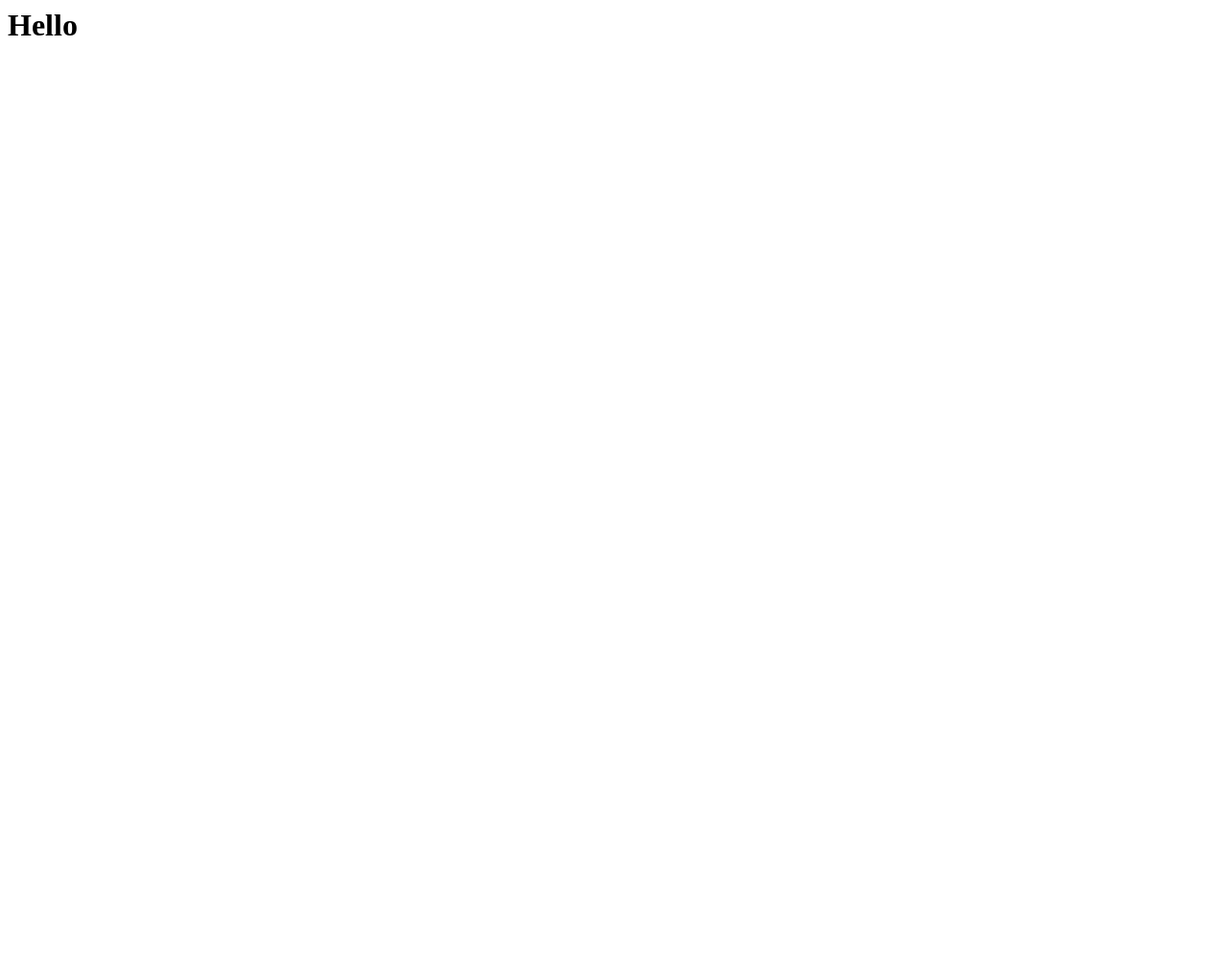
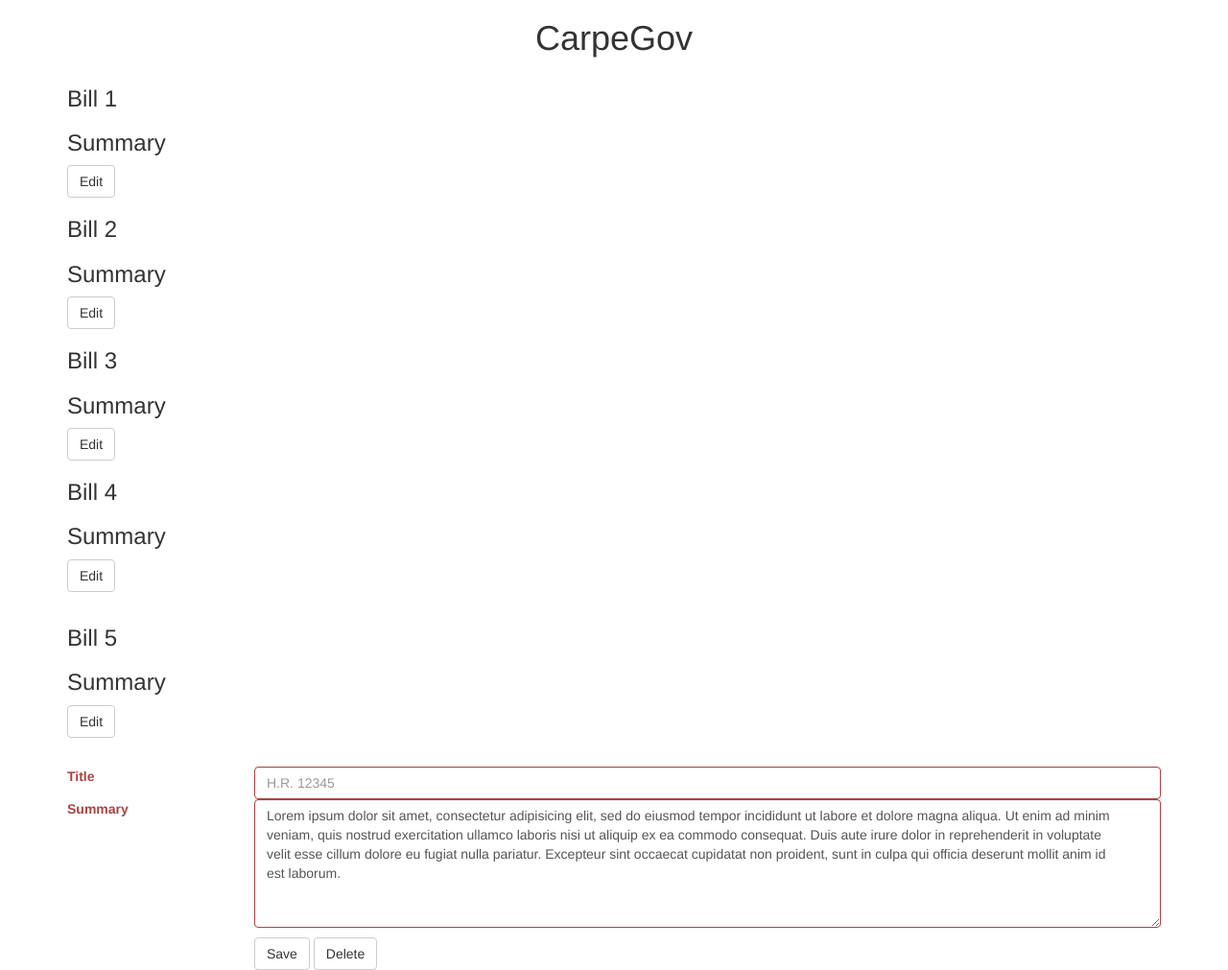
Before and after one commit to ychoy/carpe-gov, a website: page views/index.html in a window 1280 px wide. Shown: the whole page at 96% size. Before the commit the page ends 800 px from the top, so only its background shows below. Drawn offline with nearby package versions, Linux system fonts and the light colour scheme.

Commit message:
created file structure

```diff
--- a/views/index.html
+++ b/views/index.html
@@ -1 +1,96 @@
-<h1> Hello </h1>
+<!DOCTYPE html>
+<html>
+  <head>
+  <meta charset="utf-8">
+  <meta name="viewport" content="width=device-width, initial-scale=1">
+
+  <title>CarpeGov</title>
+
+  <!-- STYLESHEETS -->
+  <link rel="stylesheet" href="https://maxcdn.bootstrapcdn.com/bootstrap/3.3.6/css/bootstrap.min.css">
+
+  <!-- SCRIPTS -->
+  <script src="http://code.jquery.com/jquery-3.1.1.min.js"></script>
+
+
+  </head>
+
+  <body>
+    <div class="container">
+      <h1 class="text-center">CarpeGov</h1>
+      <div class="row">
+        <div class="col-md-10">
+          <h3>Bill 1</h3>
+          <h3>Summary</h3>
+          <button type="submit" class="btn btn-default text-right">Edit</button>
+        </div>
+      </div>
+
+
+
+      <div class="row" min-height="300px">
+        <div class="col-md-10">
+          <h3>Bill 2</h3>
+          <h3>Summary</h3>
+
+          <button type="submit" class="btn btn-default">Edit</button>
+        </div>
+      </div>
+
+
+
+      <div class="row">
+        <div class="col-md-10">
+          <h3>Bill 3</h3>
+          <h3>Summary</h3>
+          <button type="submit" class="btn btn-default">Edit</button>
+        </div>
+      </div>
+
+      <div class="row">
+        <div class="col-md-10 form-group">
+          <h3>Bill 4</h3>
+          <h3>Summary</h3>
+          <button type="submit" class="btn btn-default">Edit</button>
+        </div>
+      </div>
+
+      <div class="row">
+        <div class="col-md-10 form-group">
+          <h3>Bill 5</h3>
+          <h3>Summary</h3>
+          <button type="submit" class="btn btn-default">Edit</button>
+        </div>
+      </div>
+
+      <div class="row">
+        <form>
+          <div class="form-group has-error has-feedback">
+            <label class="col-sm-2 control-label">Title</label>
+            <div class="col-sm-10">
+              <input type="text" class="form-control" id="billTitleInput" placeholder="H.R. 12345">
+            </div>
+          </div>
+          <div class="form-group has-error has-feedback">
+            <label class="col-sm-2 control-label">Summary</label>
+            <div class="col-sm-10">
+              <textarea type="summary" class="form-control has-success has-feedback" rows="6" id="billSummaryInput" placeholder="Summary">Lorem ipsum dolor sit amet, consectetur adipisicing elit, sed do eiusmod tempor incididunt ut labore et dolore magna aliqua. Ut enim ad minim veniam, quis nostrud exercitation ullamco laboris nisi ut aliquip ex ea commodo consequat. Duis aute irure dolor in reprehenderit in voluptate velit esse cillum dolore eu fugiat nulla pariatur. Excepteur sint occaecat cupidatat non proident, sunt in culpa qui officia deserunt mollit anim id est laborum.</textarea>
+            </div>
+          </div>
+          <div class="form-group">
+            <div class="col-sm-offset-2 col-sm-10">
+              <div class="checkbox">
+              </div>
+            </div>
+          </div>
+          <div class="form-group">
+            <div class="col-sm-offset-2 col-sm-10">
+              <button type="submit" class="btn btn-default">Save</button>
+              <button type="submit" class="btn btn-default">Delete</button>
+            </div>
+          </div>
+        </form>
+
+    </div>
+  </body>
+</html>
```
Also changed, not shown: models/actionItem.js (added), models/bill.js (added), public/styles/styles.css (added), seed.js (added).
